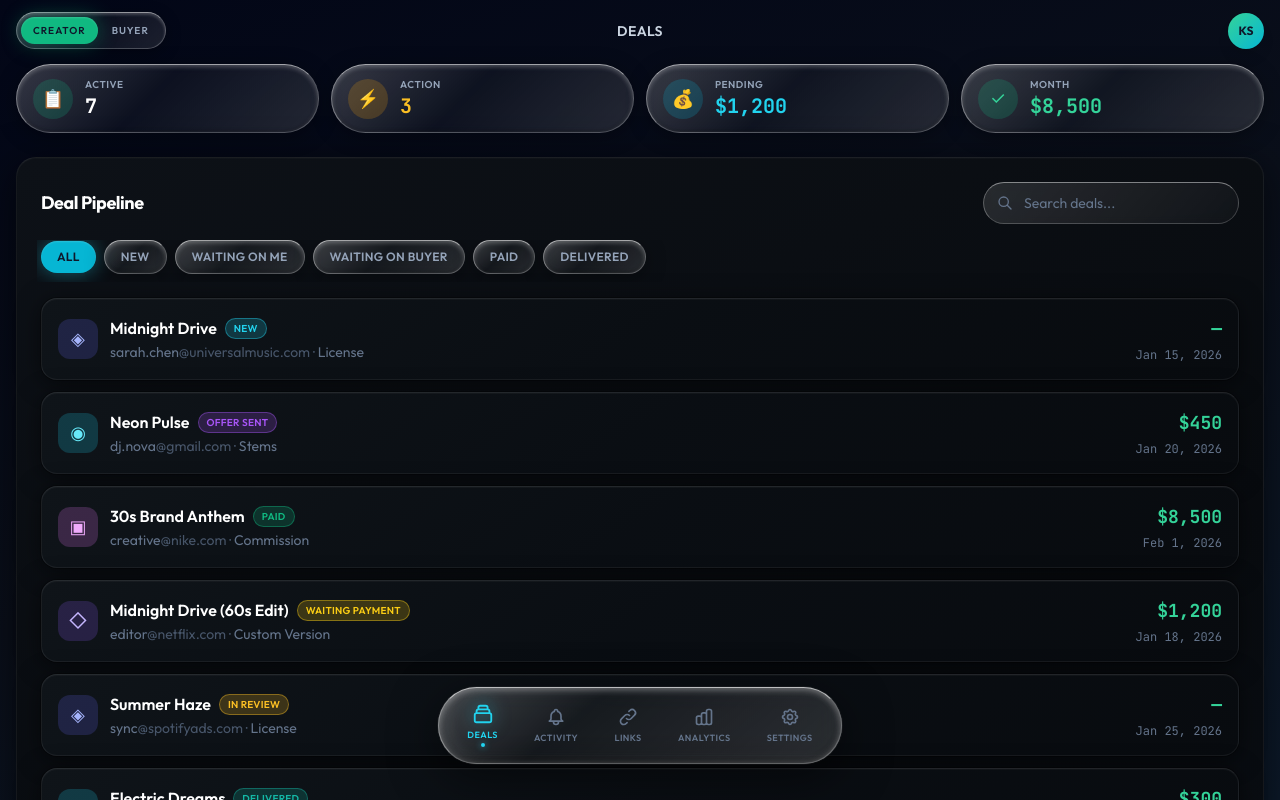
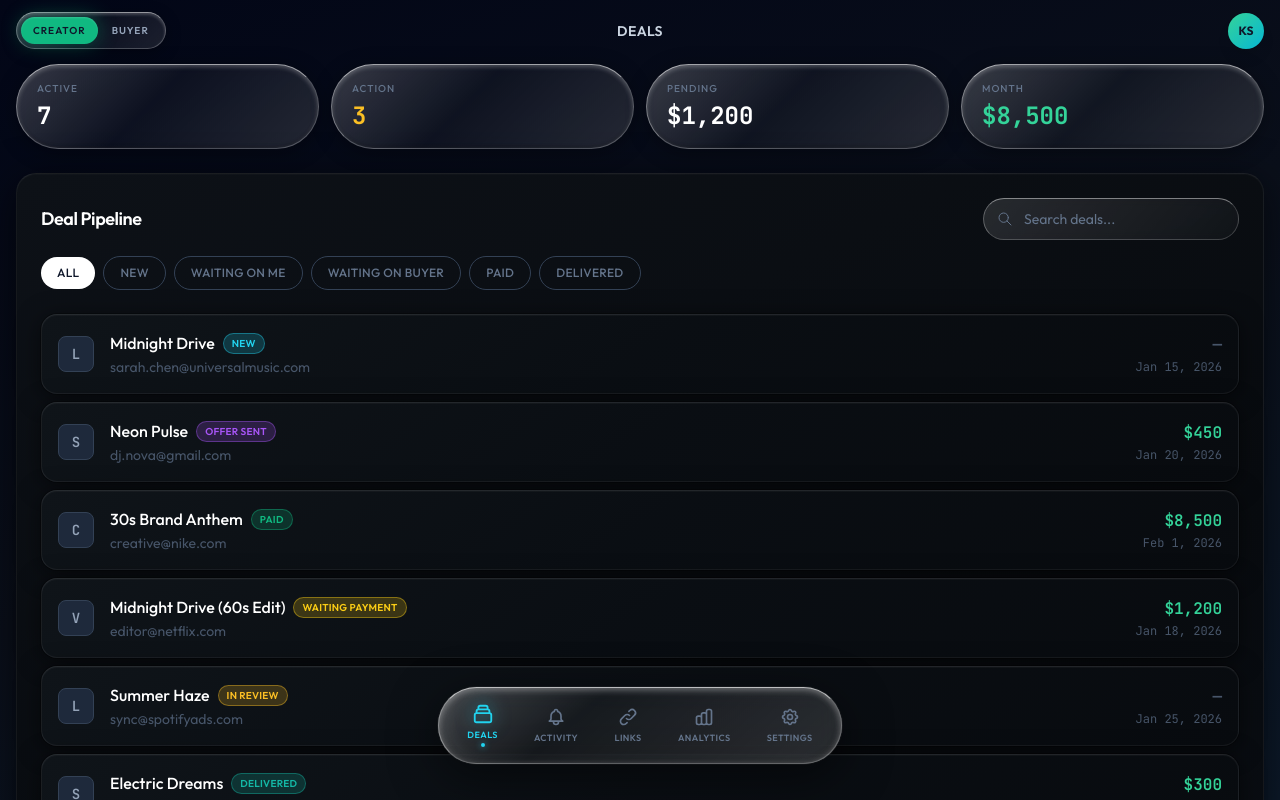
Before and after one commit to dpmr7n27mm-sketch/DealDesk, a React (Vite) app in the folder DealDesk-main/: page / in a window 1280 px wide. Shown: the top 800 px of the page. Built offline with nearby package versions, Linux system fonts and the light colour scheme.

Commit message:
Refactor DealsListDashboard component for clarity

```diff
--- a/DealDesk-main/src/components/DealsListDashboard.jsx
+++ b/DealDesk-main/src/components/DealsListDashboard.jsx
@@ -101,11 +101,12 @@ const statusConfig = {
   'Blocked': 'status-blocked',
 };
 
+// Minimal type config - just letters
 const typeConfig = {
-  'License': { class: 'type-license', icon: '◈' },
-  'Stems': { class: 'type-stems', icon: '◉' },
-  'Commission': { class: 'type-commission', icon: '▣' },
-  'Custom Version': { class: 'type-custom', icon: '◇' },
+  'License': 'L',
+  'Stems': 'S',
+  'Commission': 'C',
+  'Custom Version': 'V',
 };
 
 const filters = ['All', 'New', 'Waiting on Me', 'Waiting on Buyer', 'Paid', 'Delivered'];
@@ -150,60 +151,39 @@ export default function DealsListDashboard() {
     <div className="space-y-6 animate-fade-in">
 
       {/* ==========================================
-          STATS ROW - Liquid Glass Pills
+          STATS ROW - Minimal Monochrome
           ========================================== */}
       <div className="grid grid-cols-2 lg:grid-cols-4 gap-3">
-        <div className="glass-pill px-4 py-3 flex items-center gap-3">
-          <div className="w-10 h-10 rounded-full bg-emerald-500/20 flex items-center justify-center flex-shrink-0">
-            <span className="text-emerald-400 text-lg">📋</span>
-          </div>
-          <div className="min-w-0">
-            <p className="text-[10px] font-semibold text-slate-400 uppercase tracking-wider">Active</p>
-            <p className="text-xl font-bold text-white font-mono">{stats.active}</p>
-          </div>
+        <div className="glass-pill px-5 py-4">
+          <p className="text-[10px] font-medium text-slate-500 uppercase tracking-widest mb-1">Active</p>
+          <p className="text-2xl font-bold text-white font-mono">{stats.active}</p>
         </div>
 
-        <div className="glass-pill px-4 py-3 flex items-center gap-3">
-          <div className="w-10 h-10 rounded-full bg-amber-500/20 flex items-center justify-center flex-shrink-0">
-            <span className="text-amber-400 text-lg">⚡</span>
-          </div>
-          <div className="min-w-0">
-            <p className="text-[10px] font-semibold text-slate-400 uppercase tracking-wider">Action</p>
-            <p className="text-xl font-bold text-amber-400 font-mono">{stats.needsAction}</p>
-          </div>
+        <div className="glass-pill px-5 py-4">
+          <p className="text-[10px] font-medium text-slate-500 uppercase tracking-widest mb-1">Action</p>
+          <p className="text-2xl font-bold text-amber-400 font-mono">{stats.needsAction}</p>
         </div>
 
-        <div className="glass-pill px-4 py-3 flex items-center gap-3">
-          <div className="w-10 h-10 rounded-full bg-cyan-500/20 flex items-center justify-center flex-shrink-0">
-            <span className="text-cyan-400 text-lg">💰</span>
-          </div>
-          <div className="min-w-0">
-            <p className="text-[10px] font-semibold text-slate-400 uppercase tracking-wider">Pending</p>
-            <p className="text-xl font-bold text-cyan-400 font-mono">${stats.pendingPayment.toLocaleString()}</p>
-          </div>
+        <div className="glass-pill px-5 py-4">
+          <p className="text-[10px] font-medium text-slate-500 uppercase tracking-widest mb-1">Pending</p>
+          <p className="text-2xl font-bold text-white font-mono">${stats.pendingPayment.toLocaleString()}</p>
         </div>
 
-        <div className="glass-pill px-4 py-3 flex items-center gap-3">
-          <div className="w-10 h-10 rounded-full bg-emerald-500/20 flex items-center justify-center flex-shrink-0">
-            <span className="text-emerald-400 text-lg">✓</span>
-          </div>
-          <div className="min-w-0">
-            <p className="text-[10px] font-semibold text-slate-400 uppercase tracking-wider">Month</p>
-            <p className="text-xl font-bold text-emerald-400 font-mono">${stats.thisMonth.toLocaleString()}</p>
-          </div>
+        <div className="glass-pill px-5 py-4">
+          <p className="text-[10px] font-medium text-slate-500 uppercase tracking-widest mb-1">Month</p>
+          <p className="text-2xl font-bold text-emerald-400 font-mono">${stats.thisMonth.toLocaleString()}</p>
         </div>
       </div>
 
       {/* ==========================================
-          DEAL PIPELINE - Solid Dark Panel
+          DEAL PIPELINE
           ========================================== */}
       <div className="solid-panel p-4 sm:p-6 space-y-4">
 
         {/* Header with Search */}
         <div className="flex flex-col sm:flex-row sm:items-center justify-between gap-4">
-          <h2 className="text-lg font-bold text-white tracking-tight">Deal Pipeline</h2>
+          <h2 className="text-lg font-semibold text-white tracking-tight">Deal Pipeline</h2>
 
-          {/* Search - Liquid Glass */}
           <div className="relative">
             <input
               type="text"
@@ -218,21 +198,21 @@ export default function DealsListDashboard() {
               stroke="currentColor"
               viewBox="0 0 24 24"
             >
-              <path strokeLinecap="round" strokeLinejoin="round" strokeWidth={2} d="M21 21l-6-6m2-5a7 7 0 11-14 0 7 7 0 0114 0z" />
+              <path strokeLinecap="round" strokeLinejoin="round" strokeWidth={1.5} d="M21 21l-6-6m2-5a7 7 0 11-14 0 7 7 0 0114 0z" />
             </svg>
           </div>
         </div>
 
-        {/* Filter Pills - Liquid Glass */}
+        {/* Filter Pills */}
         <div className="flex items-center gap-2 overflow-x-auto pb-2 scrollbar-hide -mx-1 px-1">
           {filters.map(filter => (
             <button
               key={filter}
               onClick={() => setActiveFilter(filter)}
-              className={`px-4 py-2 text-xs font-semibold tracking-wide uppercase whitespace-nowrap transition-all duration-200 rounded-full ${
+              className={`px-4 py-2 text-xs font-medium tracking-wide uppercase whitespace-nowrap transition-all duration-200 rounded-full ${
                 activeFilter === filter
-                  ? 'bg-cyan-500 text-slate-900 shadow-lg glow-cyan-subtle'
-                  : 'glass-pill text-slate-400 hover:text-white'
+                  ? 'bg-white text-slate-900'
+                  : 'text-slate-500 hover:text-white border border-slate-700 hover:border-slate-600'
               }`}
             >
               {filter}
@@ -240,46 +220,47 @@ export default function DealsListDashboard() {
           ))}
         </div>
 
-        {/* Deals List - Solid Dark Cards */}
-        <div className="space-y-3">
+        {/* Deals List */}
+        <div className="space-y-2">
           {filteredDeals.map((deal) => (
             <div
               key={deal.id}
               onClick={() => handleDealClick(deal.id)}
               className="solid-card p-4 transition-all duration-200 cursor-pointer group"
             >
-              <div className="flex flex-col sm:flex-row sm:items-center justify-between gap-3">
+              <div className="flex items-center justify-between gap-4">
 
-                {/* Left: Type Icon + Deal Info */}
-                <div className="flex items-center gap-3 min-w-0">
-                  <div className={`w-10 h-10 rounded-xl flex items-center justify-center flex-shrink-0 ${typeConfig[deal.type]?.class || 'bg-slate-700'}`}>
-                    <span className="text-lg">{typeConfig[deal.type]?.icon || '📋'}</span>
+                {/* Left: Type + Deal Info */}
+                <div className="flex items-center gap-4 min-w-0 flex-1">
+                  {/* Type Letter */}
+                  <div className="w-9 h-9 rounded-lg bg-slate-800 border border-slate-700 flex items-center justify-center flex-shrink-0">
+                    <span className="text-sm font-mono font-semibold text-slate-400">
+                      {typeConfig[deal.type] || '?'}
+                    </span>
                   </div>
 
+                  {/* Deal Details */}
                   <div className="min-w-0 flex-1">
                     <div className="flex items-center gap-2 flex-wrap">
-                      <span className="text-white font-semibold truncate group-hover:text-cyan-300 transition-colors">
+                      <span className="text-white font-medium truncate group-hover:text-cyan-400 transition-colors">
                         {deal.track}
                       </span>
                       <span className={`px-2 py-0.5 text-[10px] font-semibold uppercase tracking-wide rounded-full ${statusConfig[deal.status] || 'status-closed'}`}>
                         {deal.status}
                       </span>
                     </div>
-                    <p className="text-slate-500 text-sm truncate mt-0.5">
-                      {deal.requester.split('@')[0]}
-                      <span className="text-slate-600">@{deal.requester.split('@')[1]}</span>
-                      <span className="text-slate-600"> · </span>
-                      <span className="text-slate-500">{deal.type}</span>
+                    <p className="text-slate-600 text-sm truncate mt-0.5">
+                      {deal.requester}
                     </p>
                   </div>
                 </div>
 
                 {/* Right: Amount + Deadline */}
-                <div className="flex items-center justify-between sm:flex-col sm:items-end gap-1 flex-shrink-0 pl-13 sm:pl-0">
-                  <p className="text-emerald-400 font-bold font-mono text-lg">
+                <div className="text-right flex-shrink-0">
+                  <p className={`font-mono font-semibold ${deal.amount ? 'text-emerald-400' : 'text-slate-600'}`}>
                     {deal.amount ? `$${deal.amount.toLocaleString()}` : '—'}
                   </p>
-                  <p className="text-slate-500 text-xs font-mono">
+                  <p className="text-slate-600 text-xs font-mono mt-0.5">
                     {deal.deadline}
                   </p>
                 </div>
@@ -291,22 +272,18 @@ export default function DealsListDashboard() {
         {/* Empty State */}
         {filteredDeals.length === 0 && (
           <div className="text-center py-12">
-            <div className="w-16 h-16 rounded-full bg-slate-800/50 flex items-center justify-center mx-auto mb-4">
-              <span className="text-3xl">🔍</span>
-            </div>
-            <p className="text-slate-400 font-medium">No deals match your filters</p>
-            <p className="text-slate-600 text-sm mt-1">Try adjusting your search or filter criteria</p>
+            <p className="text-slate-500">No deals match your filters</p>
           </div>
         )}
 
         {/* Footer */}
         <div className="flex items-center justify-between pt-4 border-t border-white/5">
-          <p className="text-sm text-slate-500">
-            Showing <span className="text-slate-300 font-semibold">{filteredDeals.length}</span> of <span className="text-slate-300 font-semibold">{sampleDeals.length}</span> deals
+          <p className="text-sm text-slate-600">
+            {filteredDeals.length} of {sampleDeals.length} deals
           </p>
           <div className="flex items-center gap-2">
-            <span className="w-2 h-2 bg-emerald-500 rounded-full animate-pulse-glow"></span>
-            <span className="text-xs text-emerald-400 font-medium uppercase tracking-wider">Live</span>
+            <span className="w-1.5 h-1.5 bg-emerald-500 rounded-full"></span>
+            <span className="text-xs text-slate-600 font-medium uppercase tracking-wider">Live</span>
           </div>
         </div>
       </div>
```
